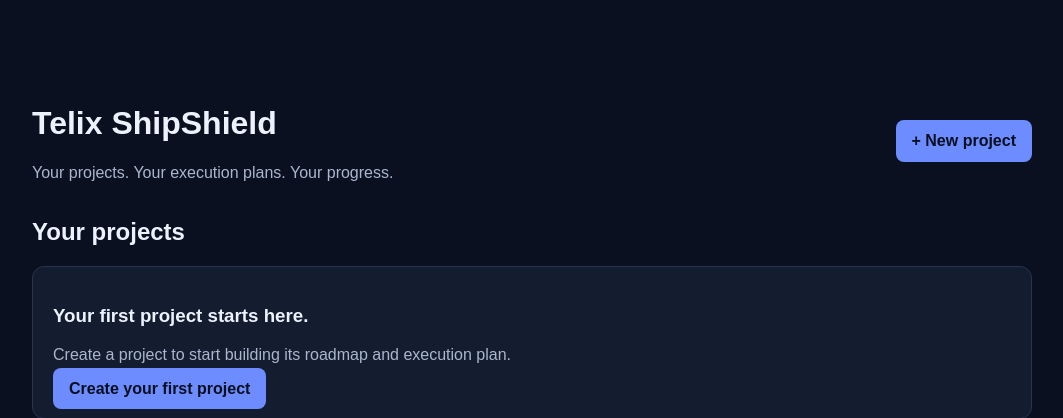
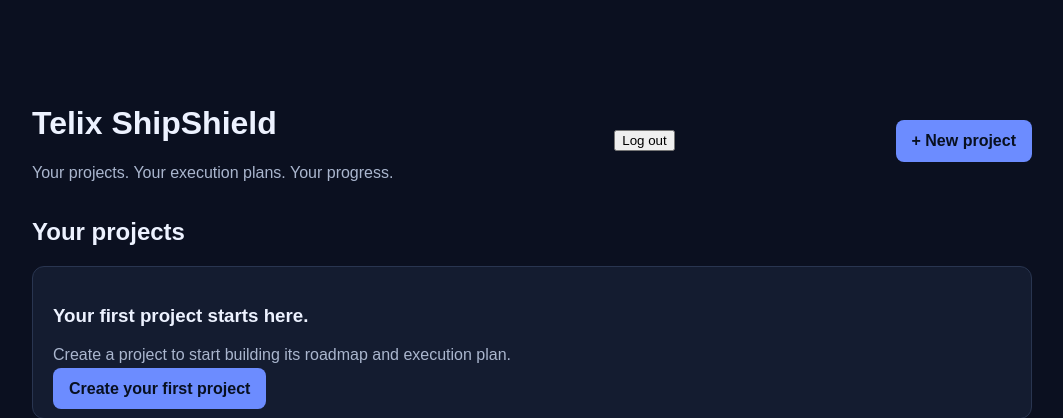
Before and after one commit to SamuelNiiOdoiOddoye/Telix-Shipshield, a Django app: page /projects/ in a window 1280 px wide. Shown: the top 418 px of the page, without its empty margins (108-1171 px from the left). Run offline with Django 5.2, Linux system fonts and the light colour scheme; the visitor is signed in with stand-in values (Sample User, id 1); data that the repository does not hold is empty; parts of the project's set-up code (start-up, migrations or seed data) failed here and were passed over.

Commit message:
Refactor dashboard layout to improve logout form placement and code readability

```diff
--- a/templates/projects/dashboard.html
+++ b/templates/projects/dashboard.html
@@ -20,10 +20,17 @@
             <h1>Telix ShipShield</h1>
             <p class="muted">Your projects. Your execution plans. Your progress.</p>
         </div>
+
+        <form method="post" action="{% url 'logout' %}">
+            {% csrf_token %}
+            <button type="submit">Log out</button>
+        </form>
+
         <a class="button" href="{% url 'projects:create' %}">+ New project</a>
     </header>
 
     <h2>Your projects</h2>
+
 
     {% for project in projects %}
         <article class="project">
```
